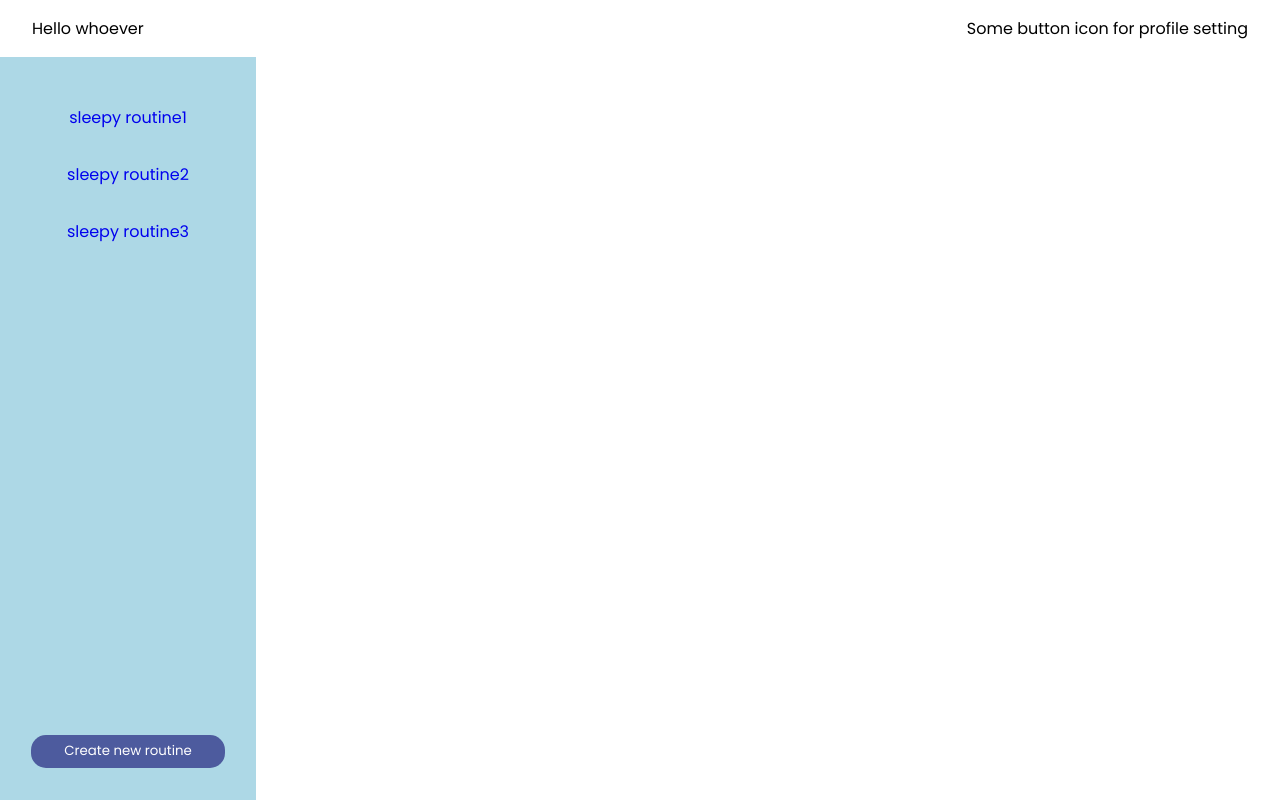
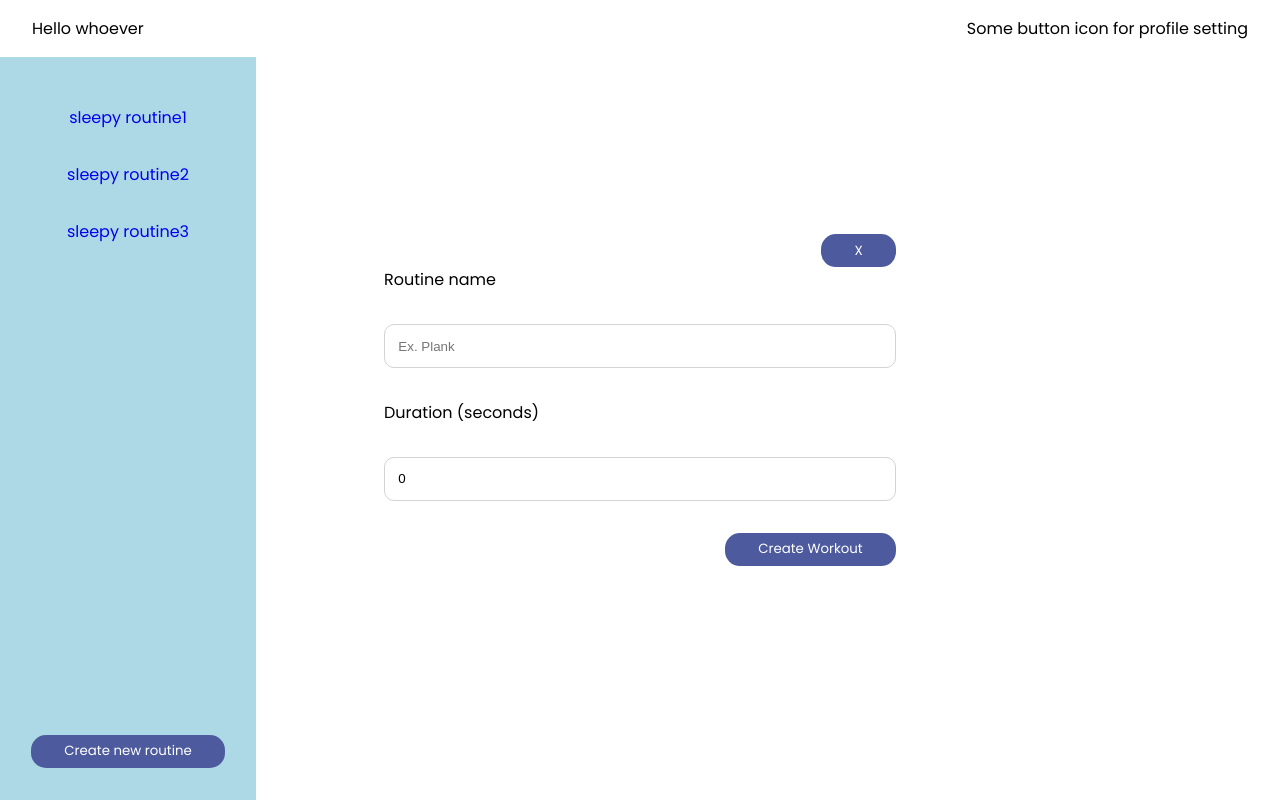
Before and after one commit to min-coding/workout-timer-client, a React (Vite) app: page /plan in a window 1280 px wide. Built offline with nearby package versions, Linux system fonts and the light colour scheme.

Commit message:
update style workout-modal

```diff
--- a/src/App.css
+++ b/src/App.css
@@ -137,7 +137,7 @@ button {
 
 /* Routine modal */
 
-.routine-create-btn{
+.routine-create-btn,.content-create-btn{
     background: #4d5b9e;
   padding: 0.5em 2.5em;
   border: none;
@@ -145,13 +145,13 @@ button {
   border-radius: 15px;
 }
 
-.routine-form {
+.routine-form,.workout-form {
   display: flex;
   flex-direction: column;
   gap: 2em;
 }
 
-.routine-form > input {
+.routine-form,.workout-form > input {
   padding: 1em;
   border-radius: 10px;
   border: 0.25px solid lightgray;
--- a/src/components/Content.tsx
+++ b/src/components/Content.tsx
@@ -2,7 +2,7 @@ import React, { useState } from 'react';
 
 import data from '../data/routinedata.json';
 
-function Content({ routine_name, total_time, workouts }) {
+function Content({ routine_name, total_time, workouts, setModalForm }) {
   //translate total_time into minutes seconds
   return (
     <div className="content-container">
@@ -22,7 +22,7 @@ function Content({ routine_name, total_time, workouts }) {
         })}
       </div>
       <div className="content-btn-container">
-        <button>new workout</button>
+        <button className='content-create-btn' onClick={() => setModalForm('workout')}>Create workout</button>
       </div>
     </div>
   );
--- /dev/null
+++ b/src/components/CreateWorkout.tsx
@@ -0,0 +1,72 @@
+import React, { useState } from 'react';
+import { useParams } from 'react-router-dom';
+import axios from 'axios';
+
+interface FormData {
+  workout_name: string;
+  duration: number;
+}
+
+function CreateWorkout() {
+  const [formData, setFormData] = useState<FormData>({
+    workout_name: '',
+    duration: 0,
+  });
+  const { routineId } = useParams();
+
+  async function handleSubmit(e: React.FormEvent) {
+    e.preventDefault();
+    try {
+      const { data } = await axios.post(
+        `https://localhost:8080/api/routines/${routineId}`,
+        {
+          workout_name: formData?.workout_name,
+          duration: formData?.duration,
+        },
+        { withCredentials: true }
+      );
+      if (data) {
+        alert('create workout sucessful!');
+      }
+    } catch (error) {
+      console.log(error);
+    }
+  }
+
+  function handleChange(e: React.ChangeEvent<HTMLInputElement>) {
+    setFormData({
+      ...formData,
+      [e.target.name]: e.target.value,
+    });
+  }
+
+  return (
+    <>
+      <form className="workout-form" onSubmit={handleSubmit}>
+        <label>Routine name</label>
+        <input
+          name="workout_name"
+          placeholder="Ex. Plank"
+          required={true}
+          value={formData.workout_name}
+          onChange={handleChange}></input>
+        <label>Duration (seconds)</label>
+        <input
+          type="number"
+          min="0"
+          max="3600"
+          name="duration"
+          required={true}
+          value={formData.duration}
+          onChange={handleChange}></input>
+        <div className="modal-btn-container">
+          <button className="modal-submit-btn" type="submit">
+            Create Workout
+          </button>
+        </div>
+      </form>
+    </>
+  );
+}
+
+export default CreateWorkout;
--- a/src/components/Modal.tsx
+++ b/src/components/Modal.tsx
@@ -1,18 +1,48 @@
 import React from 'react';
 import CreateRoutine from './CreateRoutine';
+import CreateWorkout from './CreateWorkout';
 
-function Modal({ setRoutineModal }) {
+function Modal({ setModalForm, modalForm }) {
   return (
     <>
+      <div className="modal">
+        <div className="modal-btn-container">
+          <button
+            className="modal-close-btn"
+            onClick={() => setModalForm(null)}>
+            X
+          </button>
+        </div>
+        {modalForm === 'routine' ? (
+          <CreateRoutine></CreateRoutine>
+        ) : (
+          <CreateWorkout></CreateWorkout>
+        )}
+      </div>
+    </>
+  );
+}
+
+export default Modal;
+/**
+ * Routine
+ *  <>
       <div className="modal">
         <div className="modal-btn-container">
           <button className='modal-close-btn' onClick={() => setRoutineModal(false)}>X</button>
         </div>
         <CreateRoutine></CreateRoutine>
       </div>
-      <div className="modal-overlay"></div>
     </>
-  );
-}
+ *
+    Workout
 
-export default Modal;
+    <>
+      <div className="modal">
+        <div className="modal-btn-container">
+          <button className='modal-close-btn' onClick={() => setWorkoutModal(false)}>X</button>
+        </div>
+        <CreateWorkout></CreateWorkout>
+      </div>
+    </>
+ */
--- a/src/components/Sidebar.tsx
+++ b/src/components/Sidebar.tsx
@@ -5,9 +5,9 @@ import data from '../data/routinedata.json';
 function Sidebar({
   chooseRoutine,
   isActive,
-  setRoutineModal,
   isHovered,
   setIsHovered,
+  setModalForm
 }) {
   //call routine lists and save it and render here , if there's no routine suggest creating routine
   return (
@@ -40,7 +40,7 @@ function Sidebar({
       <div>
         <button className='routine-create-btn'
           onClick={() => {
-            setRoutineModal(true);
+            setModalForm('routine');
           }}>
           Create new routine
         </button>
--- a/src/pages/Plan.tsx
+++ b/src/pages/Plan.tsx
@@ -10,11 +10,25 @@ function Plan() {
   const [isActive, setIsActive] = useState(0);
   const [isHovered, setIsHovered] = useState(0);
   const [routineModal, setRoutineModal] = useState(false);
+  const [workoutModal, setWorkoutModal] = useState(false);
+  const [modalForm,setModalForm] =useState('')
 
   function handleSidebar(routineId) {
     setIsActive(routineId);
     setIsHovered(routineId);
   }
+
+  /**
+   * different button, different form
+   *
+   * modalForm = ''
+   *
+   * setModalForm -> new routine
+   * setModalForm -> new workout
+   *
+   * if modalForm===routine -> send create routine as children component
+   */
+  console.log(modalForm)
 
   return (
     <div className="container">
@@ -24,7 +38,7 @@ function Plan() {
         isActive={isActive}
         isHovered={isHovered}
         setIsHovered={setIsHovered}
-        setRoutineModal={setRoutineModal}></Sidebar>
+        setModalForm={setModalForm}></Sidebar>
       {data.map((routine) => {
         const { routine_name, routine_id, total_time, workouts } = routine;
         if (routine_id === isActive) {
@@ -33,11 +47,18 @@ function Plan() {
               key={routine_id}
               routine_name={routine_name}
               total_time={total_time}
-              workouts={workouts}></Content>
+              workouts={workouts}
+              setModalForm={setModalForm}></Content>
           );
         }
       })}
-      {routineModal ? <Modal setRoutineModal={setRoutineModal}></Modal> : ''}
+      {modalForm !== null ? (
+        <Modal setModalForm={setModalForm} modalForm={modalForm}></Modal>
+      ) : (
+        ''
+      )}
+
+      {modalForm ? <div className="modal-overlay"></div> : ''}
     </div>
   );
 }
```
